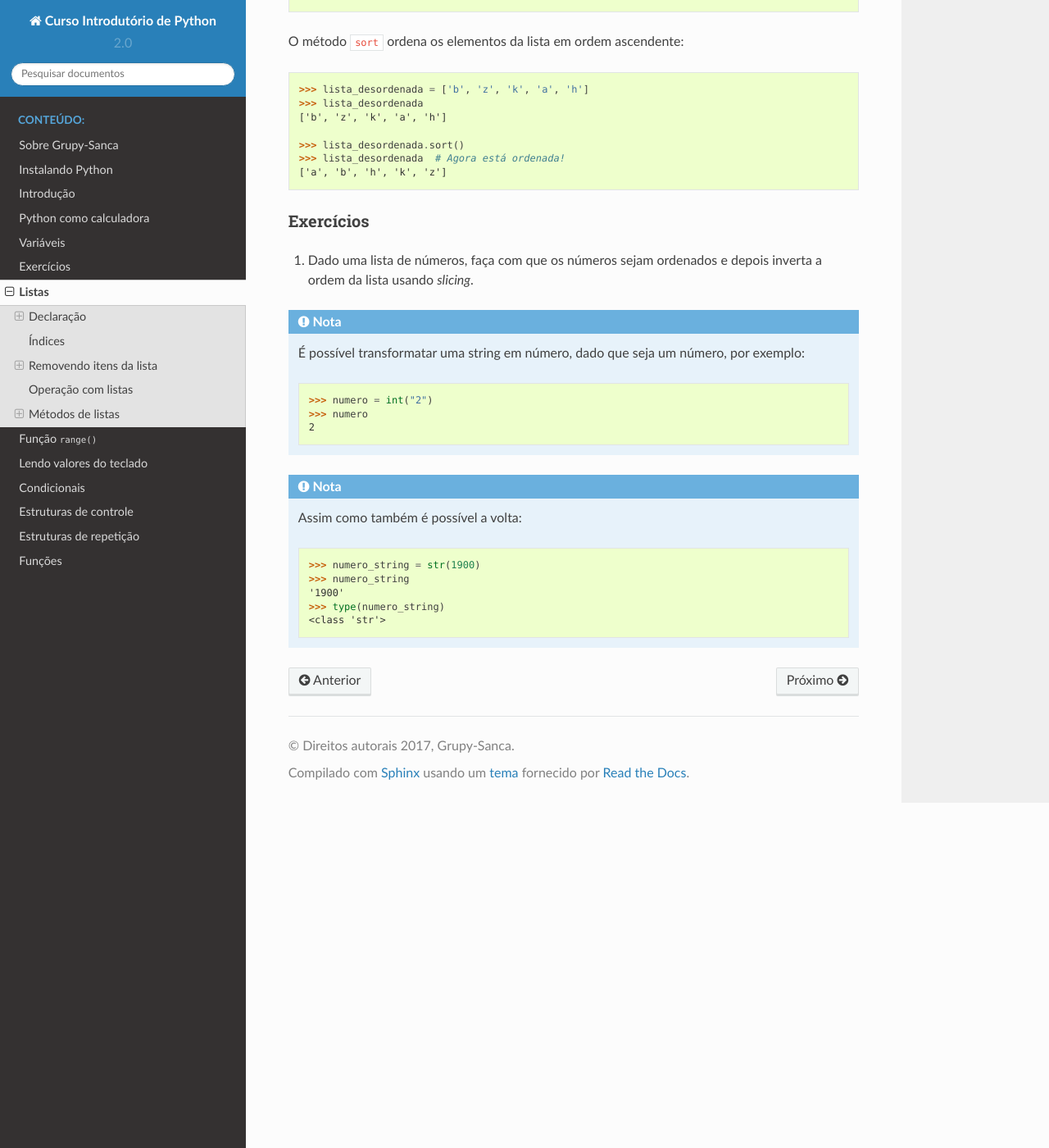
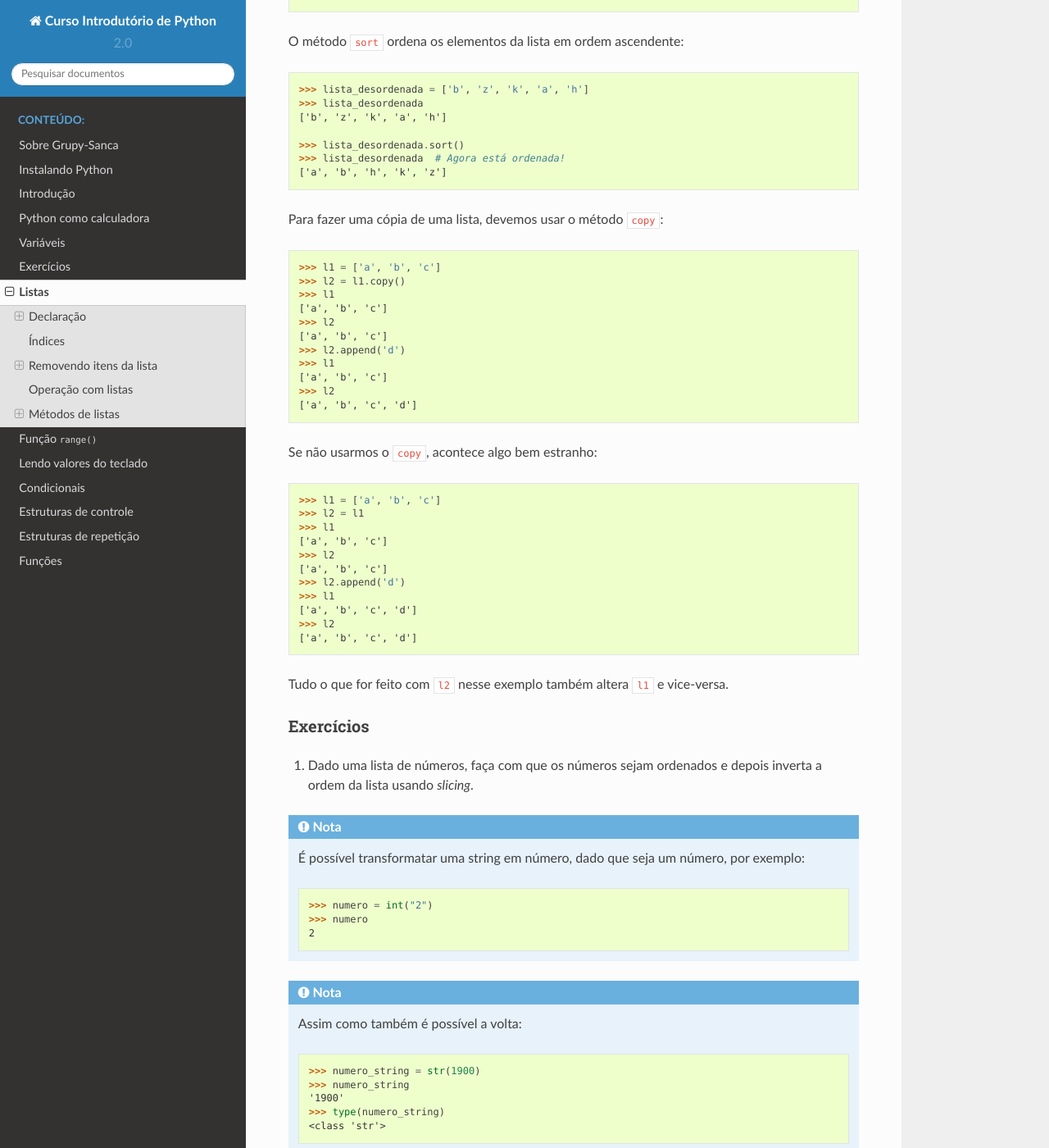
Before and after one commit to grupy-sanca/curso-python, a Sphinx documentation site: the page built from material/source/listas.rst, in a window 1280 px wide and 1400 px high, scrolled down 4191 px. Shown: the whole window at 82% size. Built offline with Sphinx 7.4.7 and the Read the Docs theme 2.0.0, drawn with Linux system fonts in a browser that asks for light colours.

Commit message:
adicionado list.copy()

```diff
--- a/material/source/listas.rst
+++ b/material/source/listas.rst
@@ -184,6 +184,7 @@ O operador :math:`*` repete a lista dado um número de vezes:
         >>> [1, 2, 3] * 2
         [1, 2, 3, 1, 2, 3]
 
+
 -----------------
 Métodos de listas
 -----------------
@@ -245,6 +246,41 @@ O método ``sort`` ordena os elementos da lista em ordem ascendente:
         >>> lista_desordenada  # Agora está ordenada!
         ['a', 'b', 'h', 'k', 'z']
 
+Para fazer uma cópia de uma lista, devemos usar o método ``copy``:
+
+.. doctest::
+
+        >>> l1 = ['a', 'b', 'c']
+        >>> l2 = l1.copy()
+        >>> l1
+        ['a', 'b', 'c']
+        >>> l2
+        ['a', 'b', 'c']
+        >>> l2.append('d')
+        >>> l1
+        ['a', 'b', 'c']
+        >>> l2
+        ['a', 'b', 'c', 'd']
+
+Se não usarmos o ``copy``, acontece algo bem estranho:
+
+.. doctest::
+
+        >>> l1 = ['a', 'b', 'c']
+        >>> l2 = l1
+        >>> l1
+        ['a', 'b', 'c']
+        >>> l2
+        ['a', 'b', 'c']
+        >>> l2.append('d')
+        >>> l1
+        ['a', 'b', 'c', 'd']
+        >>> l2
+        ['a', 'b', 'c', 'd']
+
+Tudo o que for feito com ``l2`` nesse exemplo também altera ``l1`` e vice-versa.
+
+
 Exercícios
 ==========
 
```
